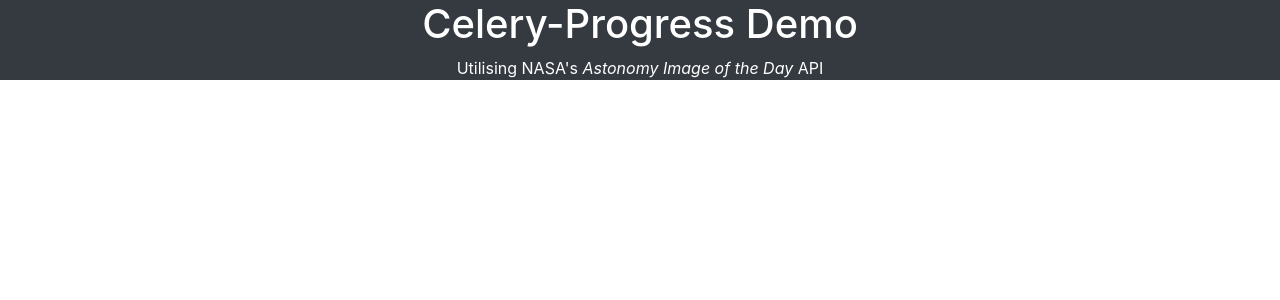
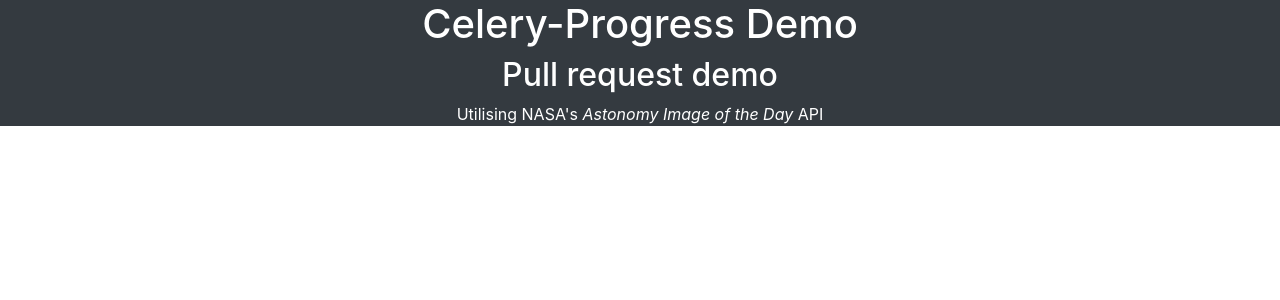
Before and after one commit to awesome-release/django-celery, a Django app: template demo_app/templates/demo_app/index.html in a window 1280 px wide. Shown: the top 300 px of the page. Run offline with Django 3.2, Linux system fonts and the light colour scheme; the template is opened without the code that fills it, so the values that code supplies are empty; parts of the project's set-up code (start-up, migrations or seed data) failed here and were passed over; some libraries are stand-ins or nearby versions.

Commit message:
change index.html

```diff
--- a/demo_app/templates/demo_app/index.html
+++ b/demo_app/templates/demo_app/index.html
@@ -20,6 +20,7 @@
         {% load static %}
         <div class="bg-dark text-white text-center">
             <h1>Celery-Progress Demo</h1>
+            <h2>Pull request demo</h2>
             <p>Utilising NASA's <i>Astonomy Image of the Day</i> API</p>
         </div>
 
```
